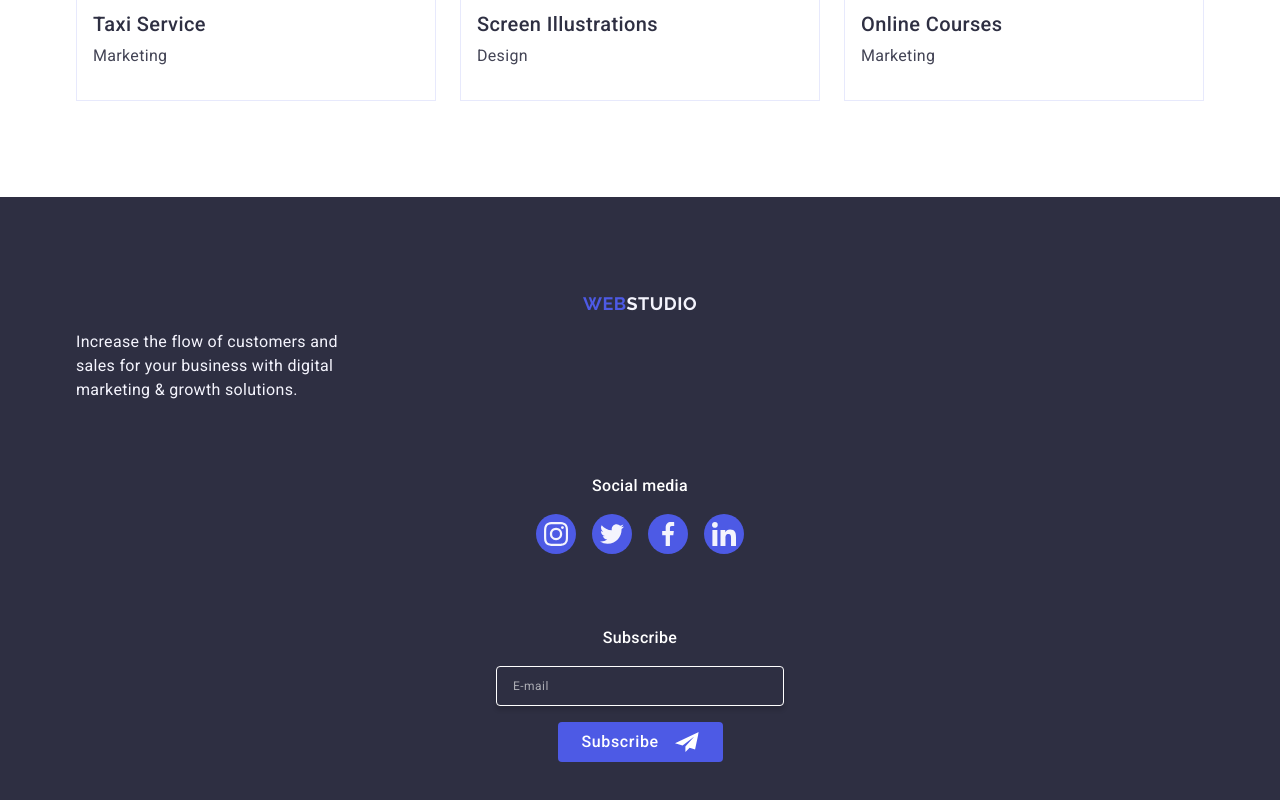
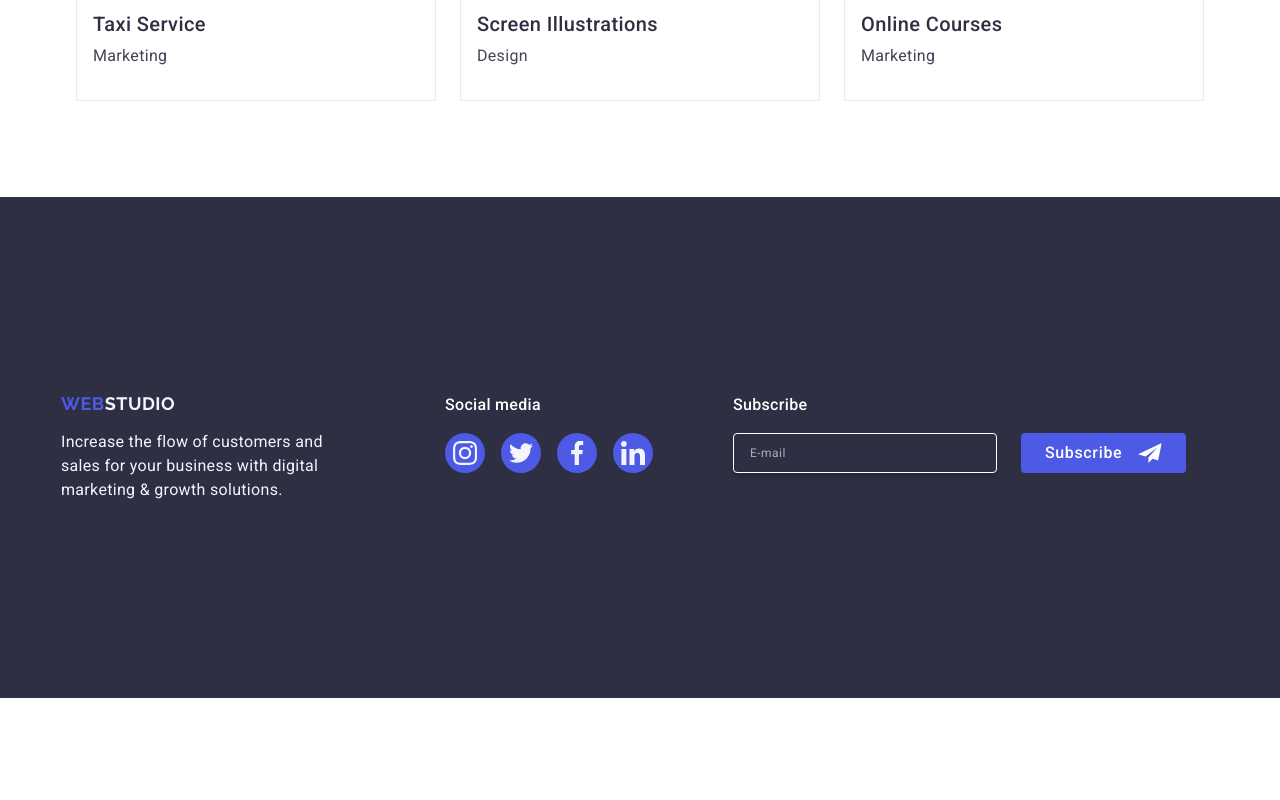
Before and after one commit to Roman-3005/goit-markup-hw-06, a plain HTML site: page index.html in a window 1280 px wide. Shown: the part 2938-3738 px from the top of the page. After the commit the page ends 3636 px from the top, so only its background shows below. Drawn offline with nearby package versions, Linux system fonts and the light colour scheme.

Commit message:
add footer for desktop

```diff
--- a/css/styles.css
+++ b/css/styles.css
@@ -909,7 +909,7 @@ button {
 }
 
 .footer-item-icon {
-  transition: background-color 250ms ease;
+  transition: background-color 250ms cubic-bezier(0.4, 0, 0.2, 1);
   width: 40px;
   height: 40px;
 }
@@ -982,6 +982,64 @@ button {
   fill: #fff;
   margin-left: 16px;
 }
+
+@media screen and (min-width: 768px) {
+  .footer-container {
+    padding-left: 108px;
+    padding-right: 108px;
+    justify-content: flex-start;
+    align-items: flex-start;
+    text-align: left;
+    gap: 72px 24px;
+  }
+
+  .footer-left {
+    max-width: 264px;
+  }
+
+  .footer-right {
+    max-width: 208px;
+  }
+
+  .footer-subscribe {
+    margin-right: auto;
+    max-width: 453px;
+  }
+
+  .contain-subscribe {
+    flex-direction: row;
+    justify-content: flex-start;
+    align-items: center;
+    gap: 24px;
+  }
+
+  .footer-email {
+    width: 264px;
+  }
+
+  .footer-item-list {
+    justify-content: flex-start;
+  }
+}
+
+@media screen and (min-width: 1158px) {
+  .footer-container {
+    padding: 100px 0;
+    gap: 0;
+  }
+  .footer-left {
+    margin-right: 120px;
+  }
+
+  .footer-right {
+    margin-right: 80px;
+  }
+
+  .footer-subscribe {
+    margin-right: auto;
+  }
+}
+
 /* #endregion Footer */
 
 /* #region Modal */
```
